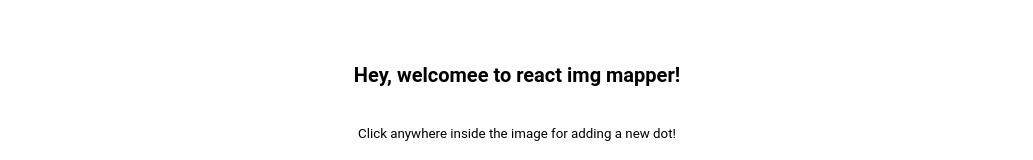
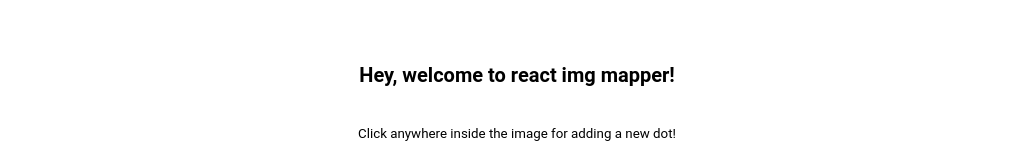
Before and after one commit to atakde/react-img-mapper, a React app: page / in a window 1280 px wide. Shown: the top 160 px of the page, without its empty margins (123-1156 px from the left). Built offline with nearby package versions, Linux system fonts and the light colour scheme.

Commit message:
fix(react-img-mapper): typo

```diff
--- a/src/App.js
+++ b/src/App.js
@@ -27,7 +27,7 @@ const App = () => {
   ]);
   return (
     <div className="container">
-      <h1>Hey, welcomee to react img mapper!</h1>
+      <h1>Hey, welcome to react img mapper!</h1>
       <small>Click anywhere inside the image for adding a new dot!</small>
       <ImgMapper
         src={ExampleImage}
```
